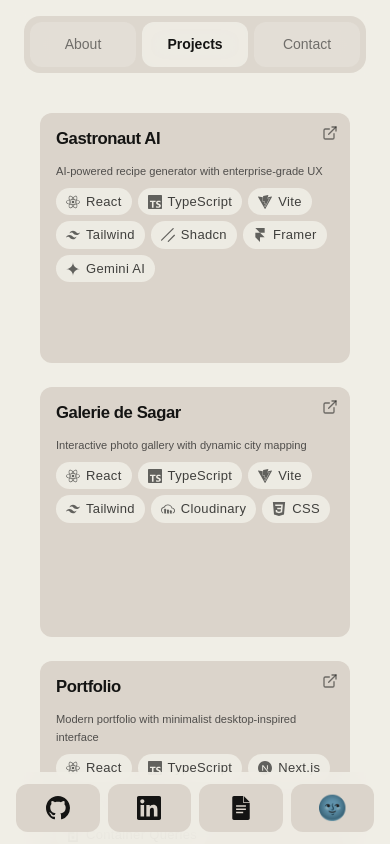
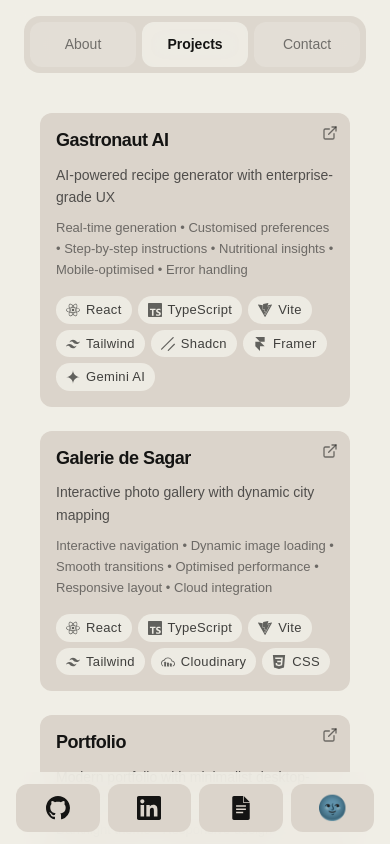
Before and after one commit to sagar-datta/portfolio, a Next.js app: page / in a window 390 px wide. Both pictures are taken after a click on the button "Projects". Shown: the top 844 px of the page. Built offline with nearby package versions, Linux system fonts and the light colour scheme.

Commit message:
Fix card styling for safari to work for iphones

```diff
--- a/src/app/globals.css
+++ b/src/app/globals.css
@@ -164,11 +164,11 @@
 
   /* Responsive text utilities */
   .text-clamp-title {
-    @apply text-[clamp(0.875rem,6cqi,1.375rem)] leading-tight;
+    @apply text-[clamp(1.125rem,6cqi,1.375rem)] leading-tight;
   }
 
   .text-clamp-body {
-    @apply text-[clamp(0.675rem,4cqi,0.875rem)] leading-relaxed;
+    @apply text-[clamp(0.875rem,4cqi,0.875rem)] leading-relaxed;
   }
 
   .text-clamp-small {
--- a/src/components/molecules/GridItem/Content.tsx
+++ b/src/components/molecules/GridItem/Content.tsx
@@ -25,7 +25,7 @@ export const Content = ({
         <p className="font-medium text-clamp-body text-muted-light dark:text-muted-dark leading-snug line-clamp-2 @container/card:line-clamp-1 mb-2">
           {descriptionHeading}
         </p>
-        <p className="hidden @[400px]/card:block font-light text-[13px]/relaxed text-dimmed-light dark:text-dimmed-dark line-clamp-3 mb-4 @[400px]/card:group-hover:opacity-0 transition-smooth">
+        <p className="font-light text-[13px]/relaxed text-dimmed-light dark:text-dimmed-dark line-clamp-5 mb-4 @[400px]/card:group-hover:opacity-0 transition-smooth">
           {descriptionExtended}
         </p>
         <div className="mt-auto flex flex-col justify-end gap-2 @[400px]/card:group-hover:opacity-0 transition-smooth">
```
